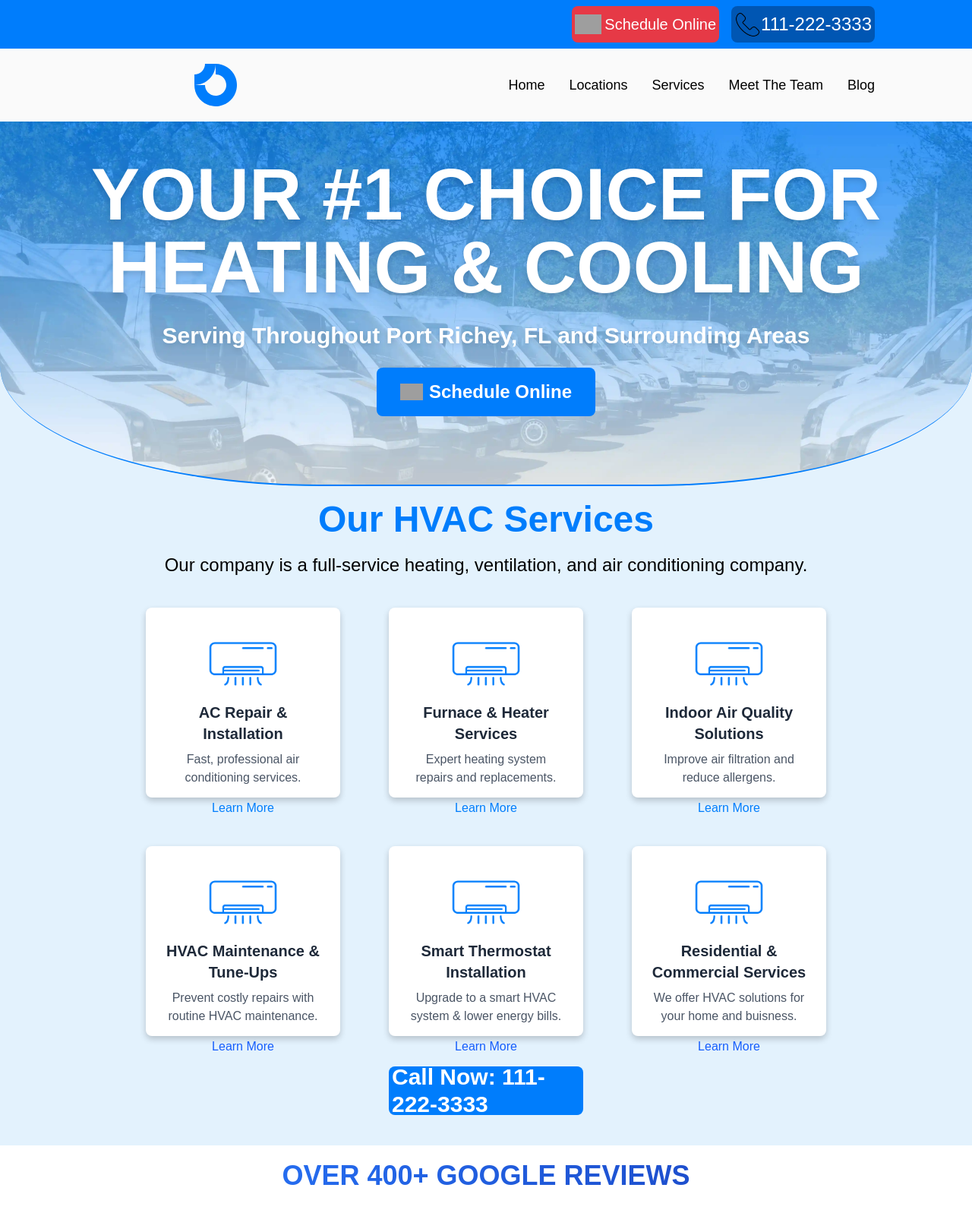
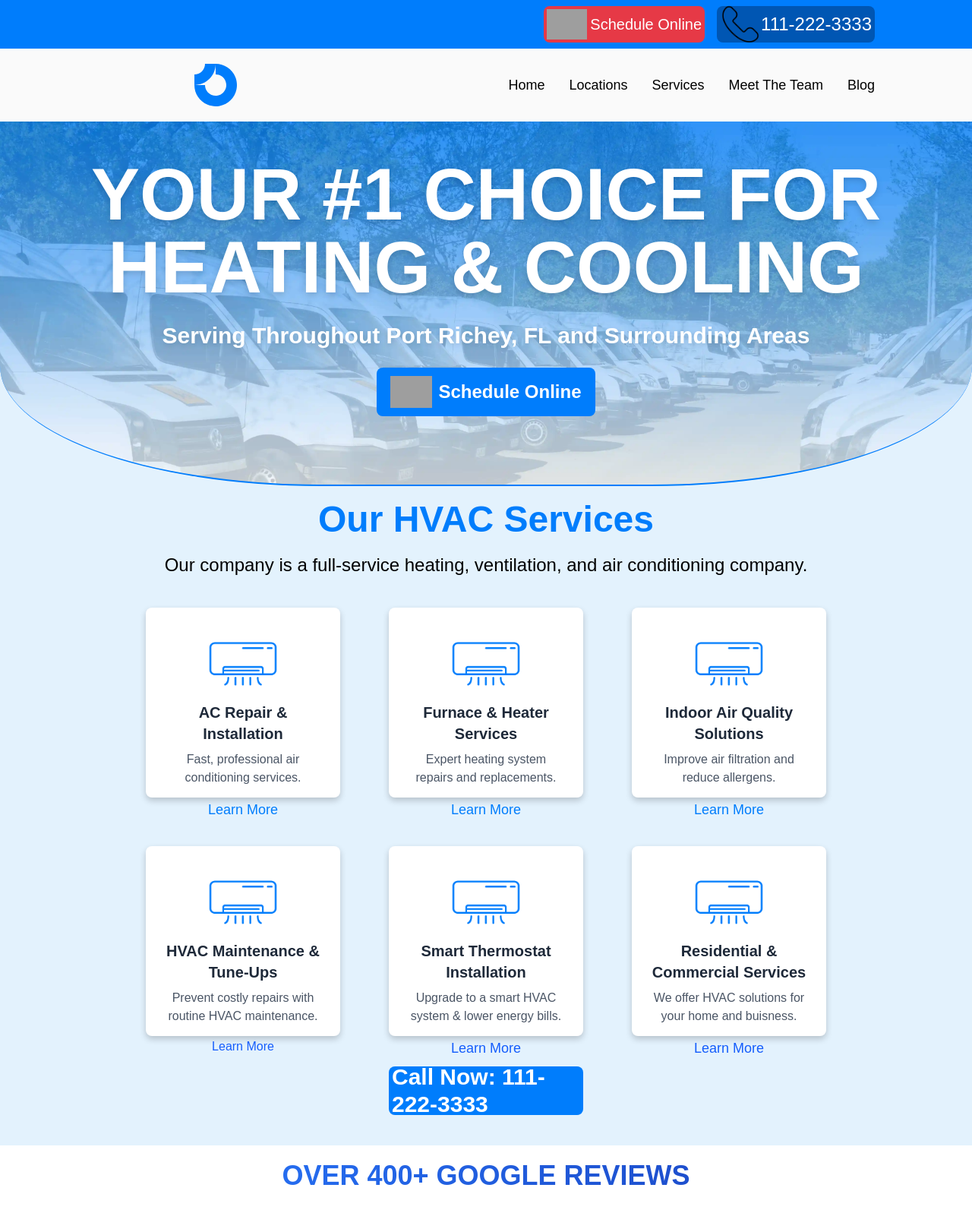
Before and after one commit to ryanslabroom/AstroTemplate, an Astro site: page / in a window 1280 px wide. Shown: the top 1597 px of the page at 76% size. Built offline with nearby package versions, Linux system fonts and the light colour scheme; Astro itself is replaced by a stand-in of ours; grey boxes are pictures that could not be loaded; a web font is replaced by a local one.

Commit message:
update scores

```diff
--- a/src/components/Contact.astro
+++ b/src/components/Contact.astro
@@ -1,5 +1,5 @@
 <body class="bg-[#E3F2FD]">
-  <h3 class="flex justify-center text-center font-semibold text-5xl mb-5 mt-10 text-[#007dfc]">Contact Us Today</h3>
+  <h1 class="flex justify-center text-center font-semibold text-5xl mb-5 mt-10 text-[#007dfc]">Contact Us Today</h1>
   <p class="flex justify-center font-medium text-center text-2xl mb-10">Our company offers free estimates and same-day service.</p>
 
   <div class="flex flex-row justify-center">
--- a/src/components/Header.astro
+++ b/src/components/Header.astro
@@ -18,9 +18,9 @@ import "../styles/global.css";
   pr-0 sm:pr-0 md:pr0 lg:pr-32">
 
   <div class="flex flex-row items-center">
-  <a class="text-md md:text-md lg:text-xl flex items-center pr-1 pl-1 gap-x-1 bg-[#E63946] hover:bg-[#C1272D] hover:cursor-pointer h-12 rounded-lg"><Image src={Calender} alt="Schedule Icon" width="35"/>Schedule Online</a>
+  <a class="text-md md:text-md lg:text-xl flex items-center pr-1 pl-1 gap-x-1 bg-[#E63946] hover:bg-[#C1272D] hover:cursor-pointer h-12 rounded-lg"><Image src={Calender} alt="Schedule Icon" width="53"/>Schedule Online</a>
   </div>
-  <a class="text-md md:text-md hover:cursor-pointer flex items-center pr-1 pl-1 bg-[#0056b3] hover:bg-[#004494] rounded-lg h-12 lg:text-2xl"><Image src={Phone} alt="Phone Icon" width="35"/>111-222-3333</a>
+  <a class="text-md md:text-md hover:cursor-pointer flex items-center pr-1 pl-1 bg-[#0056b3] hover:bg-[#004494] rounded-lg h-12 lg:text-2xl"><Image src={Phone} alt="Phone Icon" width="54"/>111-222-3333</a>
 </div>
 <!-- Schedule online, Call Icon + number -->
 
--- a/src/components/Hero.astro
+++ b/src/components/Hero.astro
@@ -19,7 +19,7 @@ import GFiveStars from "../assets/G5stars.png";
 
     <!-- CTA Button -->
     <a class="text-white bg-[#007dfc] hover:bg-[#007efcd3] font-semibold text-xl sm:text-base md:text-lg lg:text-2xl flex items-center justify-center gap-2 w-60 h-14 md:w-72 md:h-16 mx-auto mt-6 rounded-lg transition duration-300">
-      <Image src={Calender} alt="Schedule Icon" width="30" loading="eager"/> Schedule Online
+      <Image src={Calender} alt="Schedule Icon" width="55" loading="eager"/> Schedule Online
     </a>
 
     <!-- Optional Star Rating (uncomment if needed) -->
--- a/src/components/SEO.astro
+++ b/src/components/SEO.astro
@@ -65,8 +65,9 @@ const fullSchema = extraSchema ? [businessSchema, extraSchema] : businessSchema;
 ---
 
 <head>
+
   <meta charset="UTF-8" />
-  <meta name="viewport" content="width=device-width, initial-scale=1.0" />
+  <meta name="viewport" content="width=device-width, initial-scale=1">
   <meta name="description" content={description} />
   {keywords && <meta name="keywords" content={keywords} />}
   <meta name="author" content="Ryan's HVAC Solutions" />
--- a/src/components/ServicePanels.astro
+++ b/src/components/ServicePanels.astro
@@ -15,42 +15,42 @@ import AcRepairInverse from "../assets/aciconwhite.png"
             <Image src={AcRepairIcon} alt="AC repair icon" class="w-25 mx-auto hover-img" loading="eager"/>
             <h3 class="text-xl font-semibold text-gray-800 mb-2 text-center">AC Repair & Installation</h3>
             <p class="text-gray-600 text-center">Fast, professional air conditioning services.</p>
-            <a href="#" class="text-[#007dfc] block mt-4 text-center hover:underline">Learn More</a>
+            <a href="#" class="text-[#007dfc] text-lg block mt-4 text-center hover:underline">Learn More</a>
         </article>
         <article class="bg-white p-6 rounded-lg shadow-md hover:shadow-xl transition duration-600 hover:bg-[#007dfc] hover-child h-[250px] card">
             <Image src={AcRepairInverse} alt="AC repair icon inverse color" class="w-25 mx-auto whiteicon" loading="lazy"/>
             <Image src={AcRepairIcon} alt="AC repair icon" class="w-25 mx-auto hover-img" loading="eager"/>
             <h3 class="text-xl font-semibold text-gray-800 mb-2 text-center">Furnace & Heater Services</h3>
             <p class="text-gray-600 text-center">Expert heating system repairs and replacements.</p>
-            <a href="#" class="text-[#007dfc] block mt-4 text-center hover:underline">Learn More</a>
+            <a href="#" class="text-[#007dfc] text-lg block mt-4 text-center hover:underline">Learn More</a>
         </article>
         <article class="bg-white p-6 rounded-lg shadow-md hover:shadow-xl transition duration-600 hover:bg-[#007dfc] hover-child h-[250px] card">
             <Image src={AcRepairInverse} alt="AC repair icon inverse color" class="w-25 mx-auto whiteicon" loading="lazy"/>
             <Image src={AcRepairIcon} alt="AC repair icon" class="w-25 mx-auto hover-img" loading="eager"/>
             <h3 class="text-xl font-semibold text-gray-800 mb-2 text-center">Indoor Air Quality Solutions</h3>
             <p class="text-gray-600 text-center">Improve air filtration and reduce allergens.</p>
-            <a href="#" class="text-[#007dfc] block mt-4 text-center hover:underline">Learn More</a>
+            <a href="#" class="text-[#007dfc] text-lg block mt-4 text-center hover:underline">Learn More</a>
         </article>
         <article class="bg-white p-6 rounded-lg shadow-md hover:shadow-xl transition duration-600 hover:bg-[#007dfc] hover-child h-[250px] card">
             <Image src={AcRepairInverse} alt="AC repair icon inverse color" class="w-25 mx-auto whiteicon" loading="lazy"/>
             <Image src={AcRepairIcon} alt="AC repair icon" class="w-25 mx-auto hover-img" loading="eager"/>
            <h3 class="text-xl font-semibold text-gray-800 mb-2 text-center">HVAC Maintenance & Tune-Ups</h3>
            <p class="text-gray-600 text-center">Prevent costly repairs with routine HVAC maintenance.</p>
-           <a href="#" class="text-blue-600 block mt-4 text-center hover:underline">Learn More</a>
+           <a href="#" class="text-blue-600 text-md block mt-4 text-center hover:underline">Learn More</a>
        </article>
         <article class="bg-white p-6 rounded-lg shadow-md hover:shadow-xl transition duration-600 hover:bg-[#007dfc] hover-child h-[250px] card">
             <Image src={AcRepairInverse} alt="AC repair icon inverse color" class="w-25 mx-auto whiteicon" loading="lazy"/>
             <Image src={AcRepairIcon} alt="AC repair icon" class="w-25 mx-auto hover-img" loading="eager"/>
            <h3 class="text-xl font-semibold text-gray-800 mb-2 text-center">Smart Thermostat Installation</h3>
            <p class="text-gray-600 text-center">Upgrade to a smart HVAC system & lower energy bills.</p>
-           <a href="#" class="text-blue-600 block mt-4 text-center hover:underline">Learn More</a>
+           <a href="#" class="text-blue-600 text-lg block mt-4 text-center hover:underline">Learn More</a>
        </article>
         <article class="bg-white p-6 rounded-lg shadow-md hover:shadow-xl transition duration-600 hover:bg-[#007dfc] hover-child h-[250px] card">
             <Image src={AcRepairInverse} alt="AC repair icon inverse color" class="w-25 mx-auto whiteicon " loading="lazy"/>
             <Image src={AcRepairIcon} alt="AC repair icon" class="w-25 mx-auto hover-img " loading="eager"/>
            <h3 class="text-xl font-semibold text-gray-800 mb-2 text-center">Residential & Commercial Services</h3>
            <p class="text-gray-600 text-center">We offer HVAC solutions for your home and buisness.</p>
-           <a href="#" class="text-blue-600 block mt-4 text-center hover:underline">Learn More</a>
+           <a href="#" class="text-blue-600 text-lg block mt-4 text-center hover:underline">Learn More</a>
            </article>
            </div>
            <a class="text-white justify-center align-center text-3xl text-md md:text-md font-semibold w-full sm:w-full md:w-1/4 lg:w-1/5 mt-10 lg:text-3xl flex items-center pr-1 pl-1 gap-x-1 mx-auto mb-0  bg-[#007dfc] hover:bg-[#007efcd3] hover:cursor-pointer h-16 rounded-lg">Call Now: 111-222-3333</a>
--- a/src/layouts/Layout.astro
+++ b/src/layouts/Layout.astro
@@ -4,6 +4,9 @@
 ---
 <!doctype html>
 <html lang="en">
+  <head>
+    <slot name="head"/>
+  </head>
   <body>
     <slot />
   </body>
--- a/src/pages/index.astro
+++ b/src/pages/index.astro
@@ -12,7 +12,7 @@ import '@fontsource-variable/oswald';
 ---
 
 <Layout>
-  <SEO
+  <SEO slot="head"
     title="HVAC Services in Port Richey, FL | Ryan's HVAC"
     description="Reliable HVAC repair, AC installation, and heating services in Port Richey. Locally owned and operated. Get a free estimate today!"
     keywords="HVAC Port Richey, AC installation, heating repair, air conditioning service"
```
